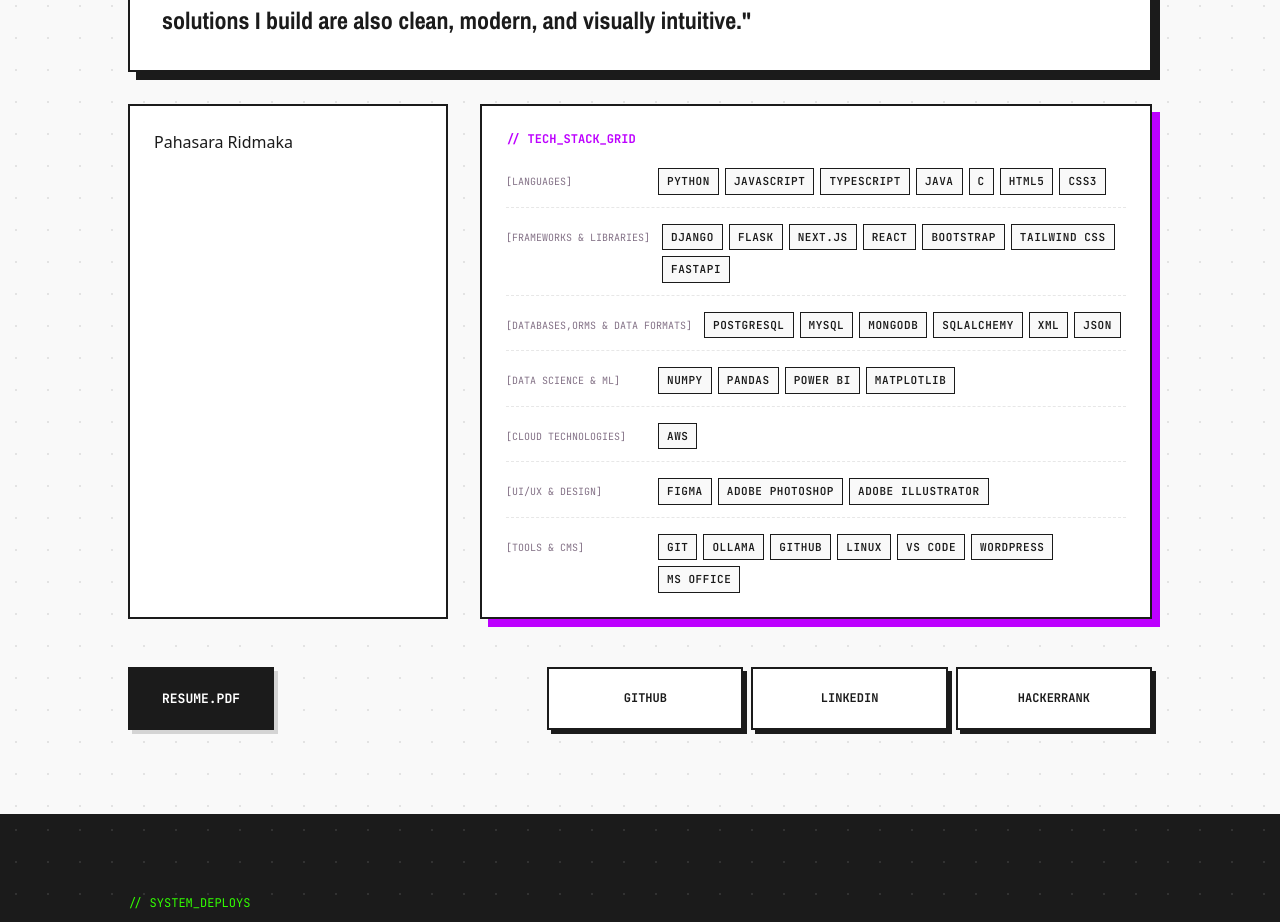
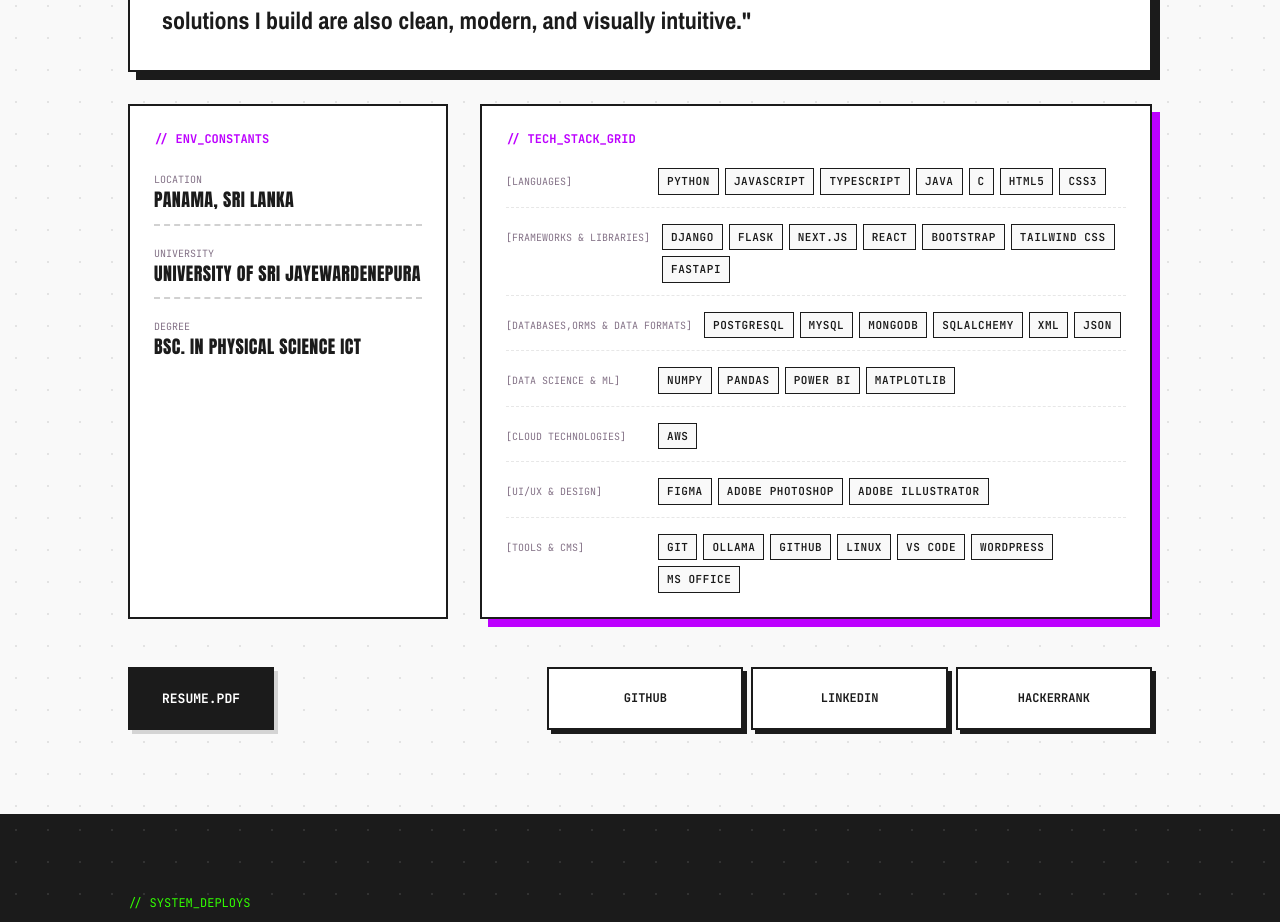
Before and after one commit to pahasara-ridmaka/portfolio-v2, a Next.js app: page / in a window 1280 px wide. Shown: the part 1402-2324 px from the top of the page. Built offline with nearby package versions, Linux system fonts and the light colour scheme.

Commit message:
fix: improve layout formatting and add LinkedIn badge to Whoami section

```diff
--- a/app/page.tsx
+++ b/app/page.tsx
@@ -164,6 +164,7 @@ export default function DevArchitect() {
 01001101 01000101`}
           </pre>
         </div>
+
       </div>
 
     </main>
--- a/sections/whoami/WhoamiSection.tsx
+++ b/sections/whoami/WhoamiSection.tsx
@@ -1,3 +1,4 @@
+
 export const WhoamiSection = () => {
   return (
     <section
@@ -53,10 +54,10 @@ export const WhoamiSection = () => {
             {/* Environmental Constants (Anchors/Location/Uni) */}
             <div className="md:col-span-4 flex flex-col justify-between border-2 border-[#1b1b1b] p-6 bg-white">
               <div className="flex flex-col gap-5">
-                {/* <span className="block font-['JetBrains_Mono',monospace] text-[12px] text-[#bd00ff] uppercase font-bold mb-1">
+                <span className="block font-['JetBrains_Mono',monospace] text-[12px] text-[#bd00ff] uppercase font-bold mb-1">
                   // ENV_CONSTANTS
-                </span> */}
-                {/* {[
+                </span>
+                {[
                   { label: "LOCATION", val: "Panama, Sri Lanka" },
                   {
                     label: "UNIVERSITY",
@@ -78,13 +79,11 @@ export const WhoamiSection = () => {
                       {stat.val}
                     </span>
                   </div>
-                ))} */}
-                <script src="https://platform.linkedin.com/badges/js/profile.js" async defer type="text/javascript"></script>
-                <div className="badge-base LI-profile-badge" data-locale="en_US" data-size="medium" data-theme="dark" data-type="VERTICAL" data-vanity="pahasara-ridmaka" data-version="v1"><a className="badge-base__link LI-simple-link" href="https://lk.linkedin.com/in/pahasara-ridmaka?trk=profile-badge">Pahasara Ridmaka</a></div>
+                ))}
+              </div>
 
+            </div>
 
-              </div>
-            </div>
 
             {/* Tech Stack Grid */}
             <div className="md:col-span-8 border-2 border-[#1b1b1b] p-6 bg-white shadow-[8px_8px_0px_0px_#bd00ff]">
```
Also changed, not shown: app/layout.tsx (+5 -2 lines).
